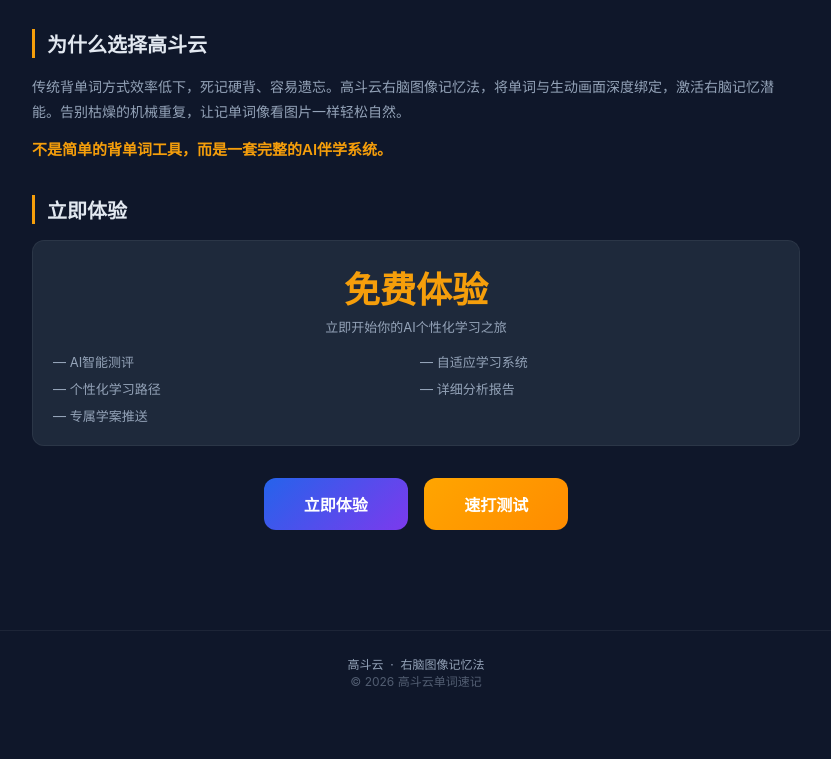
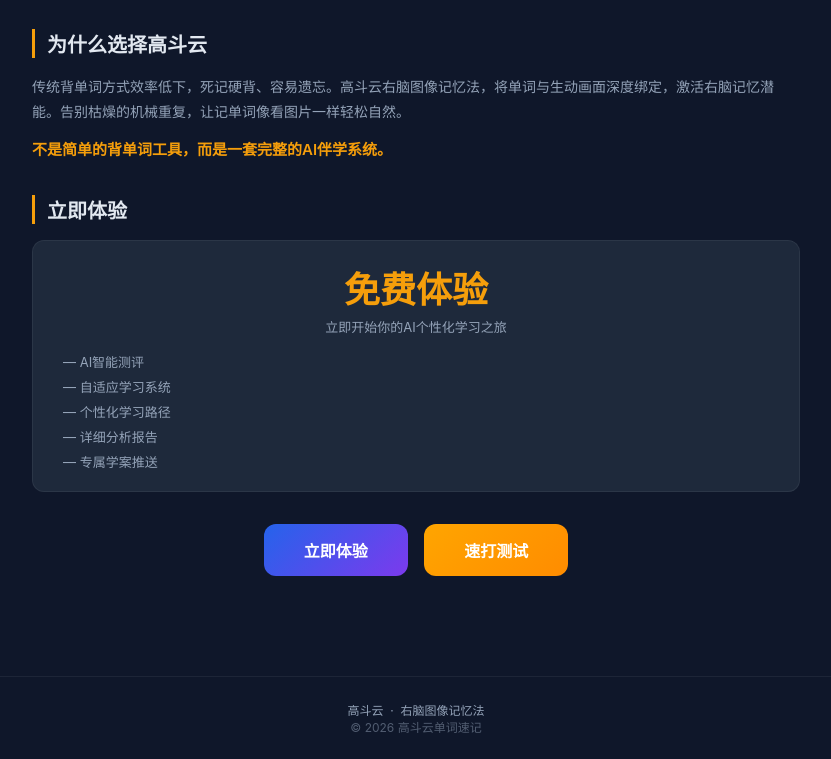
Before and after one commit to 2106482841-ops/gaodouyun, a plain HTML site: page gaodouyun.html in a window 1280 px wide. Shown: the part 772-1531 px from the top of the page, without its empty margins (224-1055 px from the left). Before the commit the page ends 1485 px from the top, so only its background shows below. Drawn offline with Linux system fonts and the light colour scheme.

Commit message:
修复免费体验列表排版

```diff
--- a/gaodouyun.html
+++ b/gaodouyun.html
@@ -171,7 +171,7 @@ footer{text-align:center;padding:24px;color:var(--muted);font-size:12px;border-t
     <div style="background:var(--card);border-radius:12px;padding:20px;text-align:center;border:1px solid rgba(255,255,255,.06)">
       <div style="font-size:36px;font-weight:900;color:var(--accent);margin-bottom:4px">免费体验</div>
       <div style="color:var(--muted);font-size:13px;margin-bottom:16px">立即开始你的AI个性化学习之旅</div>
-      <div style="display:grid;grid-template-columns:1fr 1fr;gap:8px;text-align:left;font-size:13px;color:var(--muted)">
+      <div style="display:flex;flex-direction:column;gap:6px;text-align:left;font-size:13px;color:var(--muted);padding:0 10px">
         <div>— AI智能测评</div>
         <div>— 自适应学习系统</div>
         <div>— 个性化学习路径</div>
```
Also changed, not shown: index.html (+1 -1 lines).
